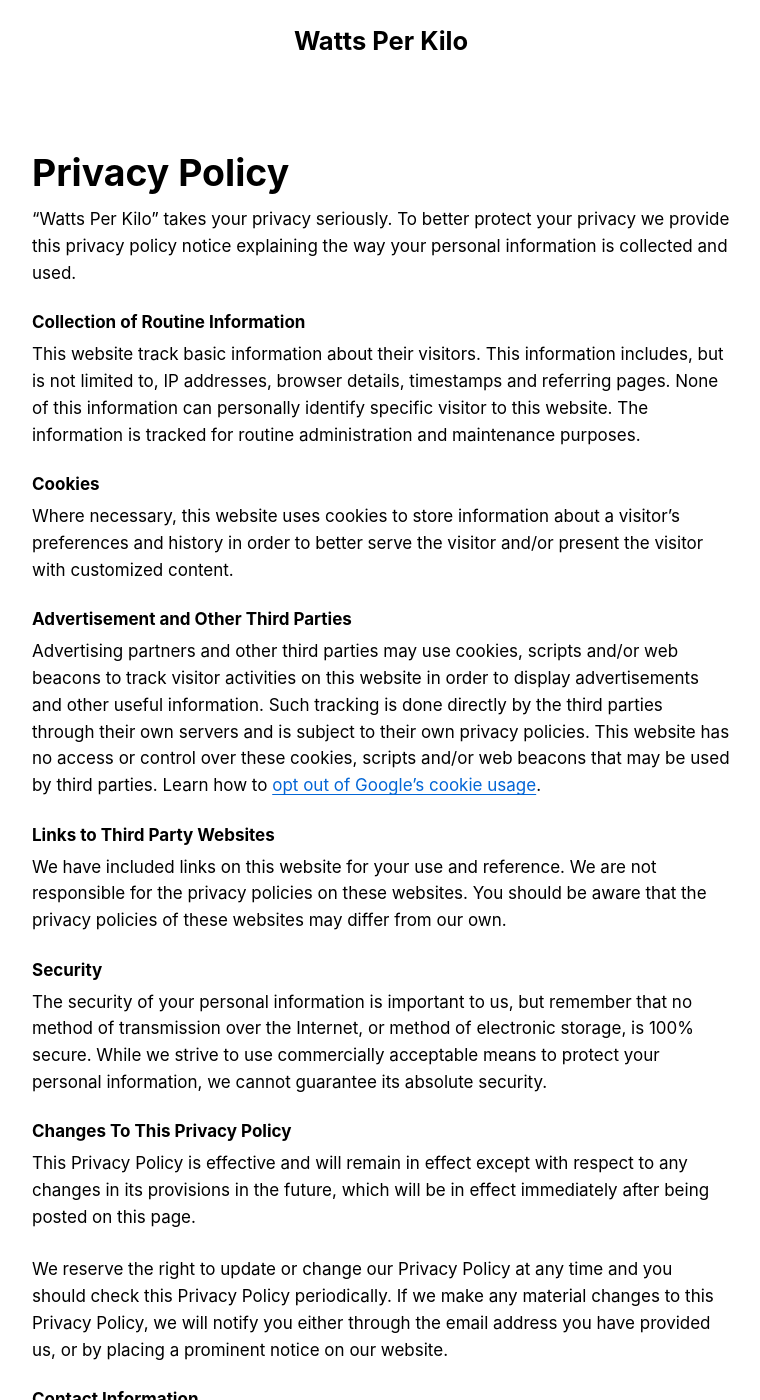
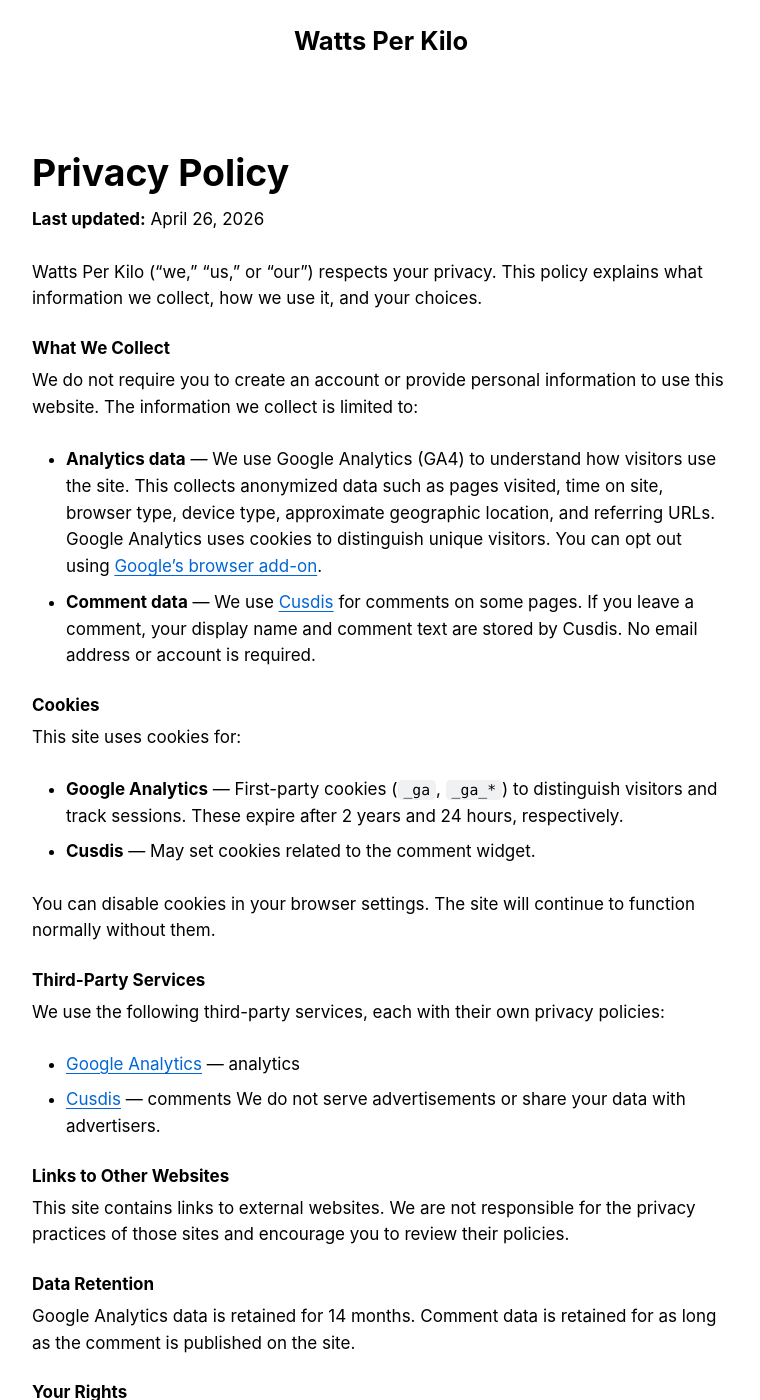
Before and after one commit to johnkeller101/wattsperkilo, a Jekyll site: the page built from _pages/privacy-policy.md, in a window 1280 px wide and 1400 px high. Shown: the whole window, without its empty margins (259-1019 px from the left). Built offline with Jekyll 4.4.1, drawn with Linux system fonts in a browser that asks for light colours; some of the changed text lies outside the part shown.

Commit message:
Update privacy policy to align with industry standards
Rewrite the privacy policy with specific disclosures for Google Analytics
and Cusdis, add data retention, user rights, and children's privacy
sections, remove the non-existent contact page link, and obfuscate the
contact email to prevent scraping.

Co-Authored-By: Claude Opus 4.6 (1M context) <noreply@anthropic.com>

```diff
--- a/_pages/privacy-policy.md
+++ b/_pages/privacy-policy.md
@@ -4,41 +4,73 @@ permalink: "/privacy-policy"
 description: "How Watts Per Kilo handles your data. We use basic analytics and cookies—no personal info is sold or shared."
 ---
 
-"{{site.name}}" takes your privacy seriously. To better protect your privacy we provide this privacy policy notice explaining the way your personal information is collected and used.
+**Last updated:** April 26, 2026
+
+Watts Per Kilo ("we," "us," or "our") respects your privacy. This policy explains what information we collect, how we use it, and your choices.
 
 
-#### Collection of Routine Information
+#### What We Collect
 
-This website track basic information about their visitors. This information includes, but is not limited to, IP addresses, browser details, timestamps and referring pages. None of this information can personally identify specific visitor to this website. The information is tracked for routine administration and maintenance purposes.
+We do not require you to create an account or provide personal information to use this website. The information we collect is limited to:
+
+- **Analytics data** — We use Google Analytics (GA4) to understand how visitors use the site. This collects anonymized data such as pages visited, time on site, browser type, device type, approximate geographic location, and referring URLs. Google Analytics uses cookies to distinguish unique visitors. You can opt out using [Google’s browser add-on](https://tools.google.com/dlpage/gaoptout).
+- **Comment data** — We use [Cusdis](https://cusdis.com) for comments on some pages. If you leave a comment, your display name and comment text are stored by Cusdis. No email address or account is required.
+
 
 
 #### Cookies
 
-Where necessary, this website uses cookies to store information about a visitor’s preferences and history in order to better serve the visitor and/or present the visitor with customized content.
+This site uses cookies for:
+
+- **Google Analytics** — First-party cookies (`_ga`, `_ga_*`) to distinguish visitors and track sessions. These expire after 2 years and 24 hours, respectively.
+- **Cusdis** — May set cookies related to the comment widget.
+
+You can disable cookies in your browser settings. The site will continue to function normally without them.
 
 
-#### Advertisement and Other Third Parties
+#### Third-Party Services
 
-Advertising partners and other third parties may use cookies, scripts and/or web beacons to track visitor activities on this website in order to display advertisements and other useful information. Such tracking is done directly by the third parties through their own servers and is subject to their own privacy policies. This website has no access or control over these cookies, scripts and/or web beacons that may be used by third parties. Learn how to [opt out of Google’s cookie usage](http://www.google.com/privacy_ads.html).
+We use the following third-party services, each with their own privacy policies:
+
+- [Google Analytics](https://policies.google.com/privacy) — analytics
+- [Cusdis](https://cusdis.com) — comments
+We do not serve advertisements or share your data with advertisers.
 
 
-#### Links to Third Party Websites
+#### Links to Other Websites
 
-We have included links on this website for your use and reference. We are not responsible for the privacy policies on these websites. You should be aware that the privacy policies of these websites may differ from our own.
+This site contains links to external websites. We are not responsible for the privacy practices of those sites and encourage you to review their policies.
+
+
+#### Data Retention
+
+Google Analytics data is retained for 14 months. Comment data is retained for as long as the comment is published on the site.
+
+
+#### Your Rights
+
+You can:
+
+- **Opt out of analytics** by using [Google’s opt-out add-on](https://tools.google.com/dlpage/gaoptout) or a browser extension that blocks tracking scripts.
+- **Clear cookies** at any time through your browser settings.
+- **Request comment removal** by emailing us at the address below.
+
+
+#### Children’s Privacy
+
+This website is not directed at children under 16. We do not knowingly collect personal information from children.
 
 
 #### Security
 
-The security of your personal information is important to us, but remember that no method of transmission over the Internet, or method of electronic storage, is 100% secure. While we strive to use commercially acceptable means to protect your personal information, we cannot guarantee its absolute security.
+No method of transmission over the Internet is 100% secure. While we take reasonable steps to protect any information collected, we cannot guarantee absolute security.
 
 
-#### Changes To This Privacy Policy
+#### Changes to This Policy
 
-This Privacy Policy is effective and will remain in effect except with respect to any changes in its provisions in the future, which will be in effect immediately after being posted on this page.
-
-We reserve the right to update or change our Privacy Policy at any time and you should check this Privacy Policy periodically. If we make any material changes to this Privacy Policy, we will notify you either through the email address you have provided us, or by placing a prominent notice on our website.
+If we make material changes to this policy, we will update the "Last updated" date at the top of this page. We encourage you to review this policy periodically.
 
 
-#### Contact Information
+#### Contact
 
-For any questions or concerns regarding the privacy policy, please [contact us here]({{site.baseurl}}/contact.html).
+For questions about this privacy policy, please email us at <a href="&#x6d;&#97;&#x69;&#108;&#x74;&#111;&#x3a;&#99;&#x6f;&#110;&#x74;&#97;&#x63;&#116;&#x40;&#119;&#x61;&#116;&#x74;&#115;&#x70;&#101;&#x72;&#107;&#x69;&#108;&#x6f;&#46;&#x63;&#99;">&#x63;&#111;&#x6e;&#116;&#x61;&#99;&#x74;&#64;&#x77;&#97;&#x74;&#116;&#x73;&#112;&#x65;&#114;&#x6b;&#105;&#x6c;&#111;&#x2e;&#99;&#x63;</a>.
```
